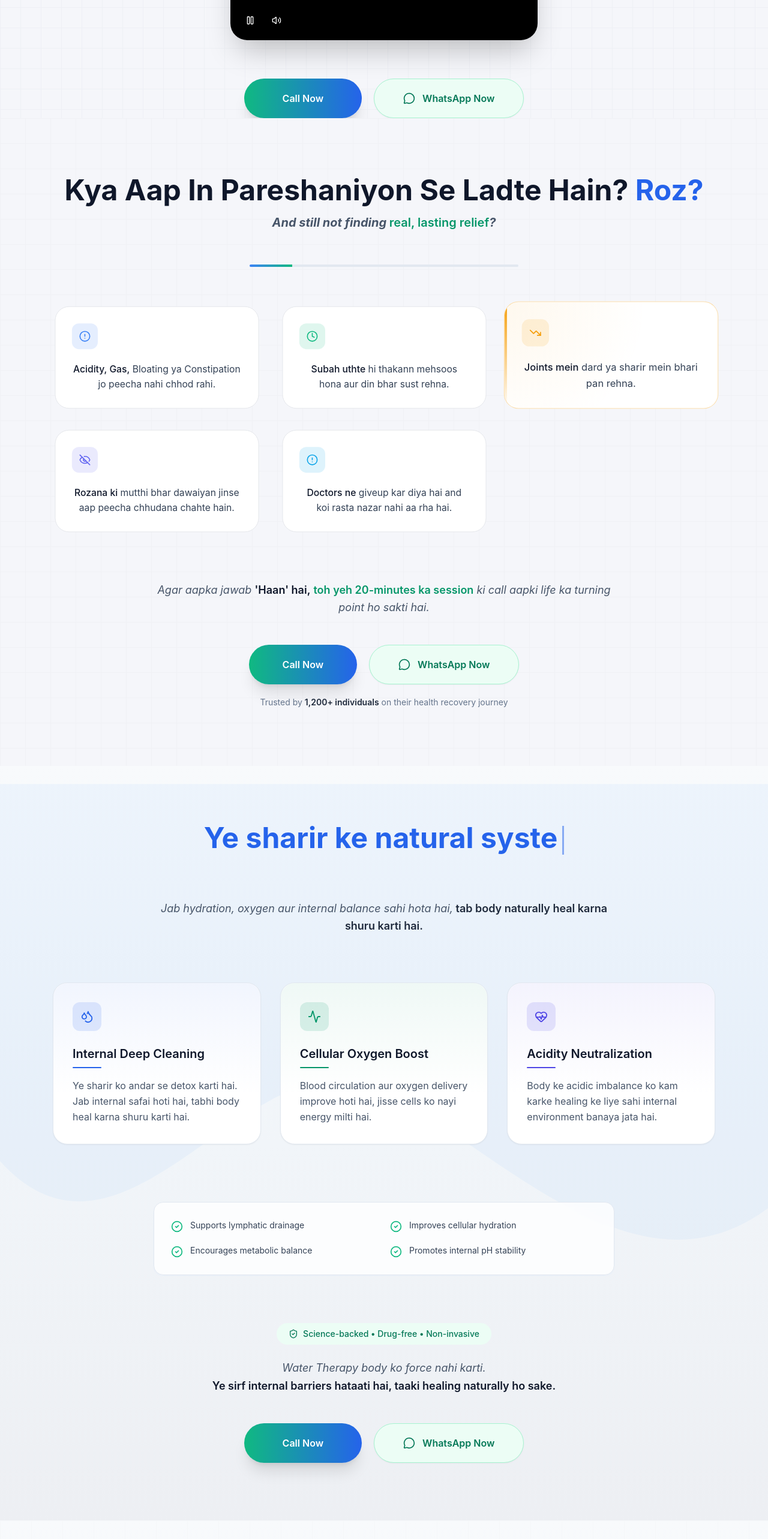
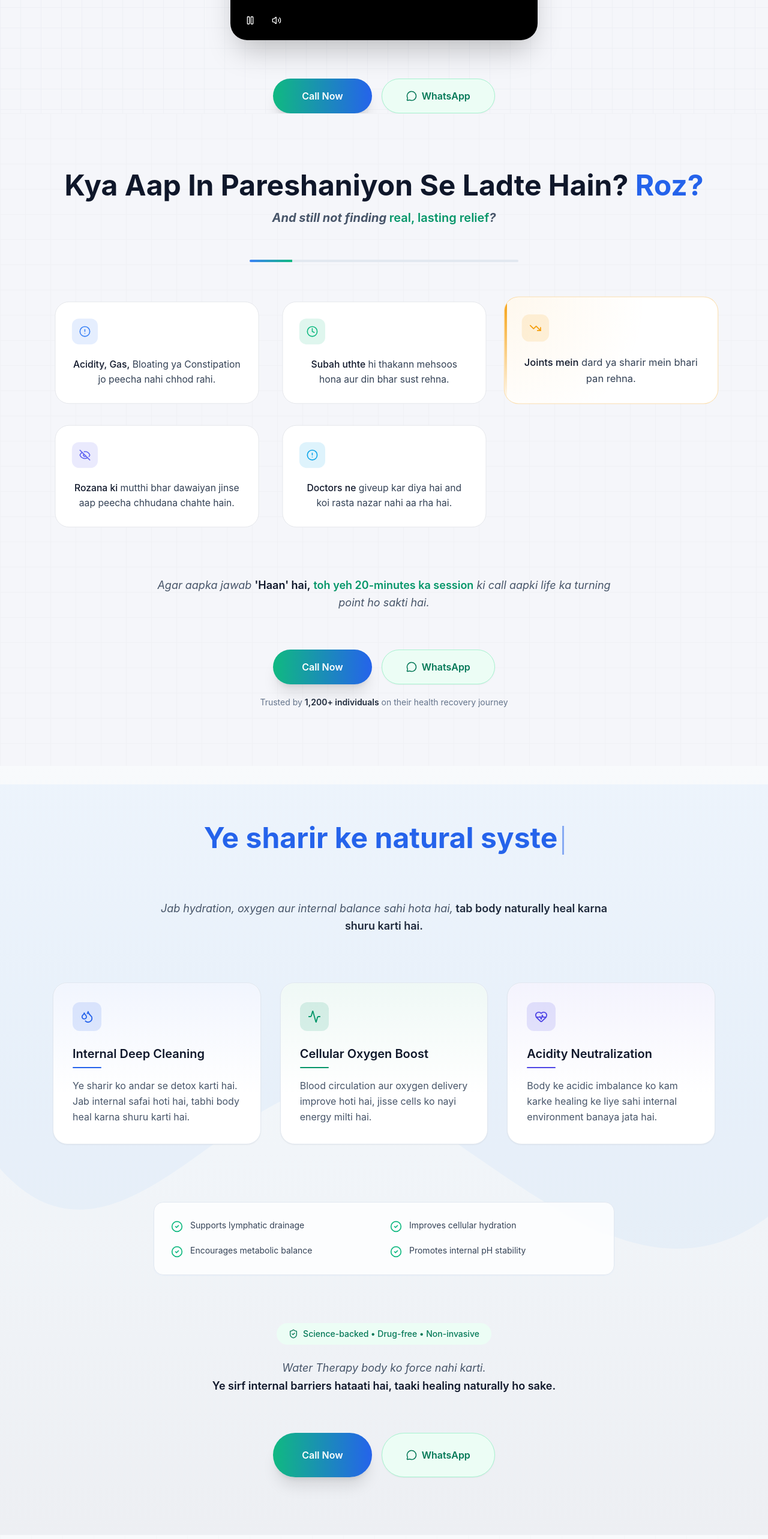
Before and after one commit to abhishek80902/iRise-main, a React (Vite) app in the folder irise/: page / in a window 1280 px wide. Shown: the part 1620-4186 px from the top of the page at 60% size. Built offline with nearby package versions, Linux system fonts and the light colour scheme; grey boxes are pictures that could not be loaded.

Commit message:
File updated

```diff
--- a/irise/src/components/BlueprintModal.jsx
+++ b/irise/src/components/BlueprintModal.jsx
@@ -114,7 +114,7 @@ export default function AuthoritySection() {
           </div>
 
           {/* CTA — UPDATED ONLY */}
-          <div className="mt-16 flex flex-col sm:flex-row justify-center gap-5">
+          <div className="mt-16 flex justify-center gap-4 px-3">
 
   {/* CALL */}
   <motion.button
@@ -125,16 +125,22 @@ export default function AuthoritySection() {
     whileHover={{
       y: -3,
       scale: 1.05,
-                boxShadow: "0 18px 40px rgba(16,185,129,0.35)"
+      boxShadow: "0 20px 44px rgba(16,185,129,0.35)"
     }}
-              transition={{ type: "spring", stiffness: 260, damping: 18 }}
+    whileTap={{ scale: 0.96 }}
     className="
-                px-16 py-5
+      w-full sm:w-auto
+      max-w-[260px]
+      px-6 sm:px-12
+      py-4 sm:py-6
       rounded-full
       font-semibold
       text-white
       bg-gradient-to-r from-emerald-500 to-blue-600
       shadow-xl
+      whitespace-nowrap
+      text-sm sm:text-base
+      inline-flex items-center justify-center gap-2
     "
   >
     Call Now
@@ -147,22 +153,29 @@ export default function AuthoritySection() {
       setOpenForm(true);
     }}
     whileHover={{ y: -2 }}
+    whileTap={{ scale: 0.96 }}
     className="
-                px-12 py-5
+      w-full sm:w-auto
+      max-w-[260px]
+      px-6 sm:px-10
+      py-4 sm:py-6
       rounded-full
       font-semibold
       text-emerald-700
       bg-emerald-50
       border border-emerald-200
       shadow-sm
-                flex items-center gap-3
+      whitespace-nowrap
+      text-sm sm:text-base
+      flex items-center justify-center gap-2
     "
   >
-              <MessageCircle size={20} />
-              WhatsApp Now
+    <MessageCircle size={18} />
+    WhatsApp
   </motion.button>
 
 </div>
+
         </div>
       </section>
 
--- a/irise/src/components/BlueprintSection.jsx
+++ b/irise/src/components/BlueprintSection.jsx
@@ -161,7 +161,8 @@ export default function ConsultationRoadmap() {
           </motion.div>
 
           {/* CTA + WHATSAPP (ONLY CHANGE) */}
-          <div className="mt-16 flex flex-col sm:flex-row justify-center gap-5">
+          <div className="mt-16 flex justify-center gap-4 px-3">
+
   {/* CALL */}
   <motion.button
     onClick={() => {
@@ -171,15 +172,22 @@ export default function ConsultationRoadmap() {
     whileHover={{
       y: -3,
       scale: 1.05,
-                boxShadow: "0 18px 40px rgba(16,185,129,0.35)"
+      boxShadow: "0 20px 44px rgba(16,185,129,0.35)"
     }}
+    whileTap={{ scale: 0.96 }}
     className="
-                px-16 py-5
+      w-full sm:w-auto
+      max-w-[260px]
+      px-6 sm:px-12
+      py-4 sm:py-6
       rounded-full
       font-semibold
       text-white
       bg-gradient-to-r from-emerald-500 to-blue-600
       shadow-xl
+      whitespace-nowrap
+      text-sm sm:text-base
+      inline-flex items-center justify-center gap-2
     "
   >
     Call Now
@@ -192,21 +200,29 @@ export default function ConsultationRoadmap() {
       setOpenForm(true);
     }}
     whileHover={{ y: -2 }}
+    whileTap={{ scale: 0.96 }}
     className="
-                px-12 py-5
+      w-full sm:w-auto
+      max-w-[260px]
+      px-6 sm:px-10
+      py-4 sm:py-6
       rounded-full
       font-semibold
       text-emerald-700
       bg-emerald-50
       border border-emerald-200
       shadow-sm
-                flex items-center gap-3
+      whitespace-nowrap
+      text-sm sm:text-base
+      flex items-center justify-center gap-2
     "
   >
-              <MessageCircle size={20} />
-              WhatsApp Now
+    <MessageCircle size={18} />
+    WhatsApp
   </motion.button>
+
 </div>
+
 
         </div>
       </section>
--- a/irise/src/components/Hero.jsx
+++ b/irise/src/components/Hero.jsx
@@ -216,7 +216,8 @@ export default function Hero() {
           </motion.div>
 
           {/* CTA + WHATSAPP */}
-          <div className="mt-16 flex flex-col sm:flex-row justify-center gap-5">
+          <div className="mt-16 flex justify-center gap-4 px-3">
+
   {/* CALL */}
   <motion.button
     onClick={() => {
@@ -226,12 +227,17 @@ export default function Hero() {
     whileHover={{ y: -3, scale: 1.05 }}
     whileTap={{ scale: 0.95 }}
     className="
-                px-16 py-5
+      w-full sm:w-auto
+      max-w-[260px]
+      px-6 sm:px-12
+      py-4
       rounded-full
       font-semibold
       text-white
       bg-gradient-to-r from-emerald-500 to-blue-600
       shadow-xl
+      whitespace-nowrap
+      text-sm sm:text-base
     "
   >
     Call Now
@@ -246,20 +252,27 @@ export default function Hero() {
     whileHover={{ y: -2 }}
     whileTap={{ scale: 0.95 }}
     className="
-                px-12 py-5
+      w-full sm:w-auto
+      max-w-[260px]
+      px-6 sm:px-10
+      py-4
       rounded-full
       font-semibold
       text-emerald-700
       bg-emerald-50
       border border-emerald-200
       shadow-sm
-                flex items-center gap-3
+      flex items-center justify-center gap-2
+      whitespace-nowrap
+      text-sm sm:text-base
     "
   >
-              <MessageCircle size={20} />
-              WhatsApp Now
+    <MessageCircle size={18} />
+    WhatsApp
   </motion.button>
+
 </div>
+
 
         </div>
       </section>
--- a/irise/src/components/PainSection.jsx
+++ b/irise/src/components/PainSection.jsx
@@ -177,26 +177,28 @@ export default function PainSection() {
           </p>
 
           {/* CTA + WHATSAPP */}
-          <div className="mt-12 flex flex-col sm:flex-row justify-center gap-5">
+          <div className="mt-16 flex justify-center gap-4 px-3">
+
   {/* CALL */}
   <motion.button
     onClick={() => {
       setMode("call");
       setModalOpen(true);
     }}
-              whileHover={{
-                y: -3,
-                scale: 1.05,
-                boxShadow: "0 16px 36px rgba(16,185,129,0.35)"
-              }}
+    whileHover={{ y: -3, scale: 1.05 }}
     whileTap={{ scale: 0.95 }}
     className="
-                px-14 py-5
+      w-full sm:w-auto
+      max-w-[260px]
+      px-6 sm:px-12
+      py-4
       rounded-full
       font-semibold
       text-white
       bg-gradient-to-r from-emerald-500 to-blue-600
       shadow-xl
+      whitespace-nowrap
+      text-sm sm:text-base
     "
   >
     Call Now
@@ -211,20 +213,27 @@ export default function PainSection() {
     whileHover={{ y: -2 }}
     whileTap={{ scale: 0.95 }}
     className="
-                px-12 py-5
+      w-full sm:w-auto
+      max-w-[260px]
+      px-6 sm:px-10
+      py-4
       rounded-full
       font-semibold
       text-emerald-700
       bg-emerald-50
       border border-emerald-200
       shadow-sm
-                flex items-center gap-3
+      flex items-center justify-center gap-2
+      whitespace-nowrap
+      text-sm sm:text-base
     "
   >
-              <MessageCircle size={20} />
-              WhatsApp Now
+    <MessageCircle size={18} />
+    WhatsApp
   </motion.button>
+
 </div>
+
 
           {/* Trust */}
           <p className="mt-5 text-sm text-slate-500">
--- a/irise/src/components/Scarcity.jsx
+++ b/irise/src/components/Scarcity.jsx
@@ -158,7 +158,8 @@ export default function ChoiceSection() {
           </motion.div>
 
           {/* CTA + WHATSAPP (ONLY CHANGE HERE) */}
-          <div className="mt-16 flex flex-col sm:flex-row justify-center gap-5">
+          <div className="mt-16 flex justify-center gap-4 px-3">
+
   {/* CALL */}
   <motion.button
     onClick={() => {
@@ -171,7 +172,20 @@ export default function ChoiceSection() {
       boxShadow: "0 20px 44px rgba(16,185,129,0.35)"
     }}
     whileTap={{ scale: 0.96 }}
-              className="inline-flex items-center gap-3 px-16 py-6 rounded-full font-semibold text-white bg-gradient-to-r from-emerald-500 to-blue-600 shadow-xl"
+    className="
+      w-full sm:w-auto
+      max-w-[260px]
+      px-6 sm:px-12
+      py-4 sm:py-6
+      rounded-full
+      font-semibold
+      text-white
+      bg-gradient-to-r from-emerald-500 to-blue-600
+      shadow-xl
+      whitespace-nowrap
+      text-sm sm:text-base
+      inline-flex items-center justify-center gap-2
+    "
   >
     Call Now
   </motion.button>
@@ -184,12 +198,28 @@ export default function ChoiceSection() {
     }}
     whileHover={{ y: -2 }}
     whileTap={{ scale: 0.96 }}
-              className="px-12 py-6 rounded-full font-semibold text-emerald-700 bg-emerald-50 border border-emerald-200 shadow-sm flex items-center gap-3"
+    className="
+      w-full sm:w-auto
+      max-w-[260px]
+      px-6 sm:px-10
+      py-4 sm:py-6
+      rounded-full
+      font-semibold
+      text-emerald-700
+      bg-emerald-50
+      border border-emerald-200
+      shadow-sm
+      whitespace-nowrap
+      text-sm sm:text-base
+      flex items-center justify-center gap-2
+    "
   >
-              <MessageCircle size={20} />
-              WhatsApp Now
+    <MessageCircle size={18} />
+    WhatsApp
   </motion.button>
+
 </div>
+
         </div>
       </section>
 
--- a/irise/src/components/SystemSection.jsx
+++ b/irise/src/components/SystemSection.jsx
@@ -206,16 +206,34 @@ export default function WaterTherapySection() {
           </div>
 
           {/* CTA + WHATSAPP (ONLY CHANGE HERE) */}
-          <div className="flex flex-col sm:flex-row justify-center gap-5">
+          <div className="mt-16 flex justify-center gap-4 px-3">
+
   {/* CALL */}
   <motion.button
     onClick={() => {
       setMode("call");
       setOpenForm(true);
     }}
-              whileHover={{ y: -3, boxShadow: "0 18px 40px rgba(37,99,235,0.35)" }}
+    whileHover={{
+      y: -3,
+      scale: 1.05,
+      boxShadow: "0 20px 44px rgba(16,185,129,0.35)"
+    }}
     whileTap={{ scale: 0.96 }}
-              className="px-16 py-5 rounded-full font-semibold text-white bg-gradient-to-r from-emerald-500 to-blue-600 shadow-xl"
+    className="
+      w-full sm:w-auto
+      max-w-[260px]
+      px-6 sm:px-12
+      py-4 sm:py-6
+      rounded-full
+      font-semibold
+      text-white
+      bg-gradient-to-r from-emerald-500 to-blue-600
+      shadow-xl
+      whitespace-nowrap
+      text-sm sm:text-base
+      inline-flex items-center justify-center gap-2
+    "
   >
     Call Now
   </motion.button>
@@ -228,12 +246,28 @@ export default function WaterTherapySection() {
     }}
     whileHover={{ y: -2 }}
     whileTap={{ scale: 0.96 }}
-              className="px-12 py-5 rounded-full font-semibold text-emerald-700 bg-emerald-50 border border-emerald-200 shadow-sm flex items-center gap-3"
+    className="
+      w-full sm:w-auto
+      max-w-[260px]
+      px-6 sm:px-10
+      py-4 sm:py-6
+      rounded-full
+      font-semibold
+      text-emerald-700
+      bg-emerald-50
+      border border-emerald-200
+      shadow-sm
+      whitespace-nowrap
+      text-sm sm:text-base
+      flex items-center justify-center gap-2
+    "
   >
-              <MessageCircle size={20} />
-              WhatsApp Now
+    <MessageCircle size={18} />
+    WhatsApp
   </motion.button>
+
 </div>
+
 
         </div>
       </section>
```
Also changed, not shown: irise/src/components/Testimonials.jsx (+16 -62 lines). Lines whose indentation alone changed are shown as unchanged.
